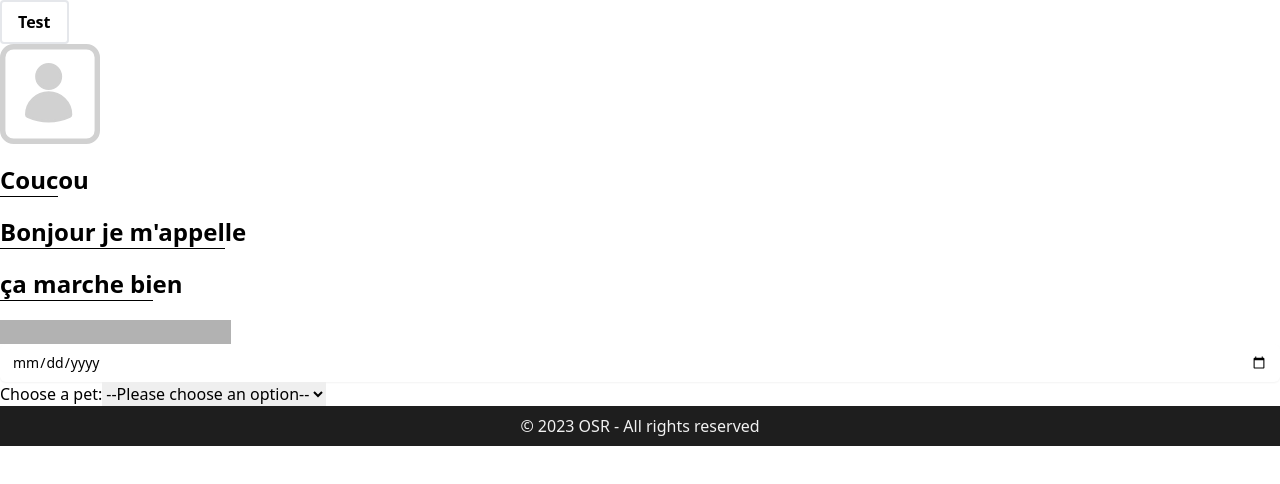
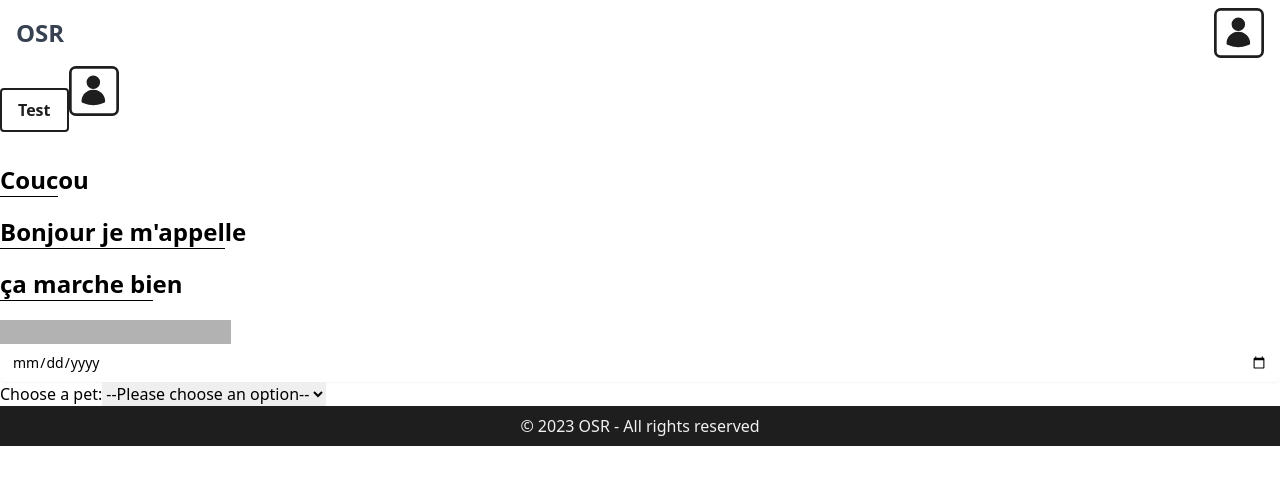
Before and after one commit to cdbschr/reservations, a Vue app: page / in a window 1280 px wide. Shown: the top 484 px of the page. Built offline with nearby package versions, Linux system fonts and the light colour scheme.

Commit message:
chore(reservations): add components

```diff
--- a/src/App.vue
+++ b/src/App.vue
@@ -5,14 +5,16 @@
   import InputDate from "./components/InputDate.vue";
   import Account from "./components/AccountAccess.vue";
   import ModalePage from "./components/ModalePage.vue";
-  import FooterApp from "./layouts/FooterApp.vue";
+  import Header from "./layouts/HeaderApp.vue";
+  import Footer from "./layouts/FooterApp.vue";
 
   const showModal = ref(false);
   const toggleModal = () => showModal.value = !showModal.value;
 </script>
 
 <template>
-  <Button width="1/2" color="lime-300" @click="toggleModal">Test</Button>
+  <Header />
+  <Button width="1/2" text-color="text-primary" border-class="border-2 border-primary" @click="toggleModal">Test</Button>
   <Account />
   <Title text="Coucou" />
   <Title text="Bonjour je m'appelle" />
@@ -32,6 +34,6 @@
       <option value="goldfish">Goldfish</option>
     </select>
   </form>
-  <FooterApp />
+  <Footer />
   <ModalePage v-model="showModal"><p>Test</p></ModalePage>
 </template>
--- a/src/assets/tailwind.css
+++ b/src/assets/tailwind.css
@@ -1,3 +1,9 @@
 @import 'tailwindcss/base';
 @import 'tailwindcss/components';
 @import 'tailwindcss/utilities';
+
+@layer base {
+  body {
+    @apply bg-white;
+  }
+}
--- a/src/components/AccountAccess.vue
+++ b/src/components/AccountAccess.vue
@@ -9,36 +9,42 @@ export default {
   setup() {
     const isPopoverVisible = ref(false);
 
-    const showPopover = () => {
-      isPopoverVisible.value = true;
-    };
-
-    const hidePopover = () => {
-      isPopoverVisible.value = false;
+    const togglePopover = () => {
+      isPopoverVisible.value = !isPopoverVisible.value;
     };
 
     return {
       isPopoverVisible,
-      showPopover,
-      hidePopover,
+      togglePopover,
     };
   },
 };
 </script>
 
-
 <template>
   <div
-    class="relative"
-    @mouseenter="showPopover"
-    @mouseleave="hidePopover"
+    class="relative inline-block"
+    @click="togglePopover"
   >
-    <AccountIcon color="#D1D1D1" size="100"/>
+    <AccountIcon color="#1E1E1E" size="50"/>
     <div
       v-show="isPopoverVisible"
-      class="absolute bg-white text-black text-center py-2 px-4 rounded shadow-lg bottom-10"
+      class="absolute right-[5px] mt-2 bg-[#f9f9fa] text-primary text-center py-2 px-4 rounded shadow-lg popover"
     >
       Deconnexion
     </div>
   </div>
 </template>
+
+<style scoped>
+.popover::before {
+  content: "";
+  position: absolute;
+  top: -8px;
+  right: 10px;
+  border-left: 10px solid transparent;
+  border-right: 10px solid transparent;
+  border-bottom: 10px solid #f9f9fa;
+  filter: drop-shadow(0 -1px 1px rgba(0, 0, 0, 0.1));
+}
+</style>
--- a/src/components/Button.vue
+++ b/src/components/Button.vue
@@ -8,9 +8,13 @@ export default defineComponent({
       type: String as PropType<string>,
       default: "",
     },
-    color: {
+    textColor: {
       type: String as PropType<string>,
-      default: "primary",
+      default: "text-primary",
+    },
+    borderClass: {
+      type: String as PropType<string>,
+      default: "border-2 border-primary",
     },
   },
   computed: {
@@ -20,15 +24,12 @@ export default defineComponent({
       }
       return "";
     },
-    borderClass(): string {
-      return `border-2 border-color-${this.color}`;
-    },
   },
 });
 </script>
 
 <template>
-  <button :class="`hover:text-${color} font-bold py-2 px-4 rounded ${widthClass} ${borderClass}`">
+  <button :class="`${textColor} font-bold py-2 px-4 my-3 rounded ${widthClass} ${borderClass}`">
     <slot/>
   </button>
 </template>
--- a/src/components/RecapPlace.vue
+++ b/src/components/RecapPlace.vue
@@ -0,0 +1,33 @@
+<script lang="ts">
+import { defineComponent, PropType } from 'vue';
+
+interface PlaceData {
+  areaName: string;
+  placeNumber: number;
+}
+
+export default defineComponent({
+  name: "RecapPlace",
+  props: {
+    placeData: {
+      type: Object as PropType<PlaceData>,
+      required: true,
+    },
+  },
+  computed: {
+    areaName(): string {
+      return this.placeData.areaName;
+    },
+    placeNumber(): number {
+      return this.placeData.placeNumber;
+    },
+  },
+});
+</script>
+
+<template>
+  <div class="border-2 rounded-lg m-3 p-4 w-1/3">
+    <div class="font-bold text-xl text-center">{{ areaName }}</div>
+    <div class="text-center text-3xl mt-2">{{ placeNumber }}</div>
+  </div>
+</template>
--- a/src/layouts/HeaderApp.vue
+++ b/src/layouts/HeaderApp.vue
@@ -1,7 +1,18 @@
-<script setup lang="ts">
+<script lang="ts">
+import { defineComponent } from 'vue';
+import AccountAccess from '../components/AccountAccess.vue';
 
+export default defineComponent({
+  name: 'HeaderApp',
+  components: {
+    AccountAccess,
+  },
+});
 </script>
 
 <template>
-
+  <header class="flex items-center justify-between px-4 py-2">
+    <h1 class="text-2xl font-bold text-gray-700">OSR</h1>
+    <AccountAccess />
+  </header>
 </template>
```
Also changed, not shown: tailwind.config.js (line endings or trailing spaces).
